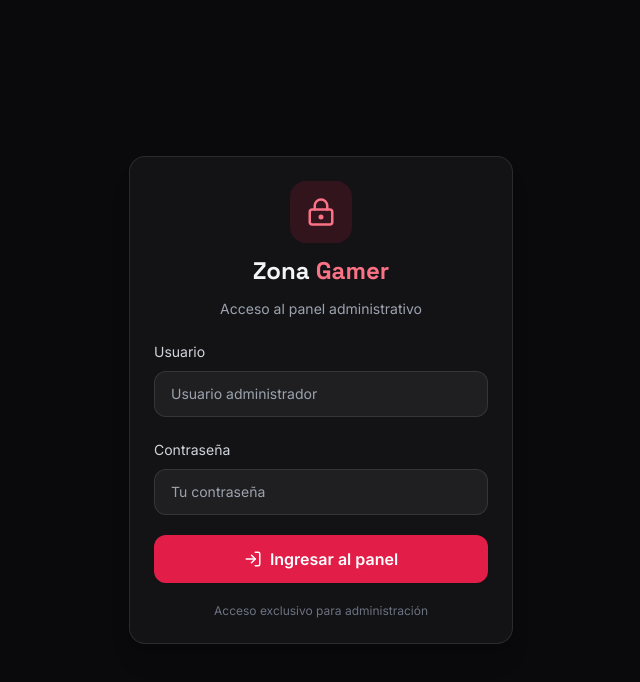
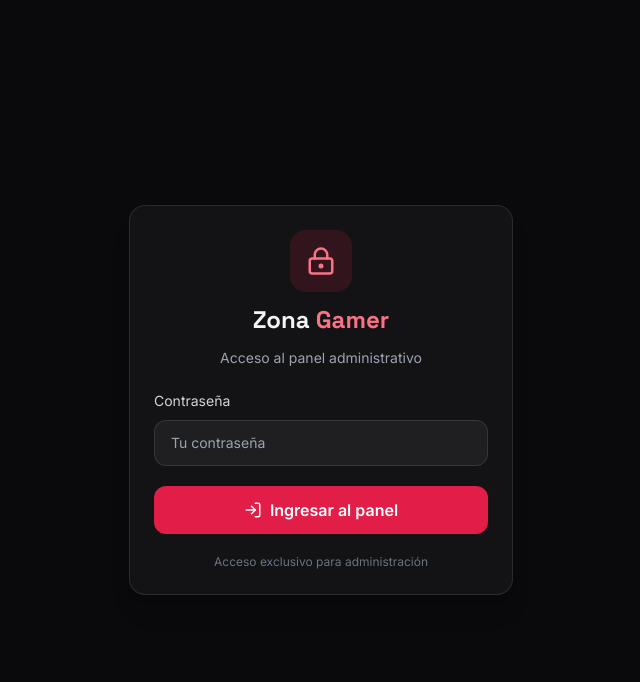
Before and after one commit to BladimirBLopez/zona-gamer, a Next.js app: page /admin/login in a window 1280 px wide. Shown: the top 682 px of the page, without its empty margins (319-959 px from the left). Built offline with nearby package versions, Linux system fonts and the light colour scheme.

Commit message:
feat: acceso admin solo con contraseña

```diff
--- a/app/admin/login/page.js
+++ b/app/admin/login/page.js
@@ -7,7 +7,6 @@ import { LockKeyhole, LogIn } from 'lucide-react';
 export default function AdminLoginPage() {
   const router = useRouter();
 
-  const [username, setUsername] = useState('');
   const [password, setPassword] = useState('');
   const [loading, setLoading] = useState(false);
   const [error, setError] = useState('');
@@ -26,7 +25,7 @@ export default function AdminLoginPage() {
           'Content-Type': 'application/json'
         },
         cache: 'no-store',
-        body: JSON.stringify({ username, password })
+        body: JSON.stringify({ password })
       });
 
       const data = await response.json();
@@ -64,25 +63,6 @@ export default function AdminLoginPage() {
           <p className="text-sm text-gray-400">
             Acceso al panel administrativo
           </p>
-        </div>
-
-        <div className="space-y-2">
-          <label
-            htmlFor="admin-username"
-            className="text-sm text-gray-300"
-          >
-            Usuario
-          </label>
-          <input
-            id="admin-username"
-            required
-            maxLength={100}
-            autoComplete="username"
-            value={username}
-            onChange={(e) => setUsername(e.target.value)}
-            className="w-full rounded-xl border border-white/10 bg-white/5 px-4 py-3 text-sm outline-none focus:border-accent"
-            placeholder="Usuario administrador"
-          />
         </div>
 
         <div className="space-y-2">
--- a/app/api/admin/login/route.js
+++ b/app/api/admin/login/route.js
@@ -20,12 +20,10 @@ export async function POST(request) {
 
   try {
     const body = await request.json();
-    const { username, password } = body || {};
+    const { password } = body || {};
 
     if (
-      typeof username !== 'string' ||
       typeof password !== 'string' ||
-      username.length > 100 ||
       password.length > 256
     ) {
       return NextResponse.json(
@@ -43,7 +41,7 @@ export async function POST(request) {
       );
     }
 
-    const valid = await verifyCredentials(username, password);
+    const valid = await verifyCredentials(password);
 
     if (!valid) {
       return NextResponse.json(
```
Also changed, not shown: lib/admin-auth.js.
